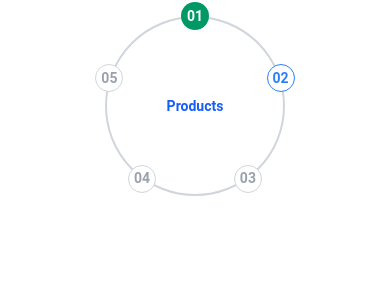
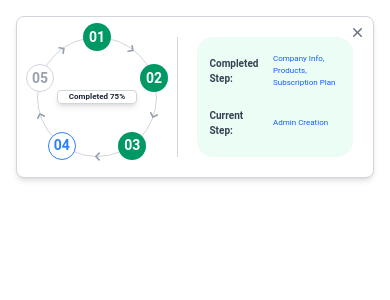
Before and after one commit to Violentvicky5/client_creation_form, a Next.js app: page /model2form in a window 390 px wide. Shown: the top 300 px of the page. Built offline with nearby package versions, Linux system fonts and the light colour scheme.

Commit message:
progress circle bar

```diff
--- a/src/app/model2form/components2/CircularStepperMobile.tsx
+++ b/src/app/model2form/components2/CircularStepperMobile.tsx
@@ -1,4 +1,8 @@
+"use client"; // 🔥 MUST be the first line
+
 import React from "react";
+import { HiChevronRight, HiX, HiCheck } from "react-icons/hi";
+import { Tooltip as ReactTooltip } from "react-tooltip";
 
 type StepStatus = "complete" | "current" | "upcoming";
 
@@ -10,36 +14,47 @@ interface Step {
 
 const steps: Step[] = [
   { id: 1, label: "Company Info", status: "complete" },
-  { id: 2, label: "Products", status: "current" },
-  { id: 3, label: "Subscription Plan", status: "upcoming" },
-  { id: 4, label: "Admin Creation", status: "upcoming" },
+  { id: 2, label: "Products", status: "complete" },
+  { id: 3, label: "Subscription Plan", status: "complete" },
+  { id: 4, label: "Admin Creation", status: "current" },
   { id: 5, label: "Completed", status: "upcoming" },
 ];
 
 const CircularStepperMobile = () => {
-  const diameter = 180; // Outer circle diameter
+  const diameter = 120;
   const radius = diameter / 2;
   const center = radius;
   const totalSteps = steps.length;
+  const stepSize = 28;
+  const chevronSize = 17;
 
   const currentStep = steps.find((s) => s.status === "current") || steps[0];
+  const completedStepsArray = steps.filter((s) => s.status === "complete");
+  const completedSteps = completedStepsArray.map((s) => s.label).join(", ");
+  const completedCount = completedStepsArray.length;
+
+  let progressPercent = 0;
+  if (completedCount === 1) progressPercent = 25;
+  else if (completedCount === 2) progressPercent = 50;
+  else if (completedCount === 3) progressPercent = 75;
+  else if (completedCount === 4) progressPercent = 100;
 
   return (
-    <div className="block md:hidden p-4 flex justify-center">
+    <div className="block md:hidden p-4">
+      <div className="relative flex bg-white border border-gray-300 rounded-lg shadow-md overflow-hidden px-5 py-5">
+        <HiX
+          className="absolute top-2 right-2 text-gray-500 cursor-pointer hover:text-gray-700"
+          size={15}
+        />
+
         <div
-        className="relative"
+          className="relative flex-shrink-0 p-4"
           style={{ width: diameter, height: diameter }}
         >
-        {/* Outer circle */}
-        <div className="absolute inset-0 rounded-full border-2 border-gray-300"></div>
+          <div className="absolute inset-0 rounded-full border-1 border-gray-300"></div>
 
-        {/* Steps on circumference */}
           {steps.map((step, index) => {
-          // Angle in radians for each step (start from top)
             const angle = (index / totalSteps) * 2 * Math.PI - Math.PI / 2;
-
-          const stepSize = 28; // diameter of step circle
-          // Center of step circle on circumference
             const x = center + radius * Math.cos(angle) - stepSize / 2;
             const y = center + radius * Math.sin(angle) - stepSize / 2;
 
@@ -54,16 +69,99 @@ const CircularStepperMobile = () => {
                   ${isCurrent ? "border border-blue-500 text-blue-500 bg-white" : ""}
                   ${!isComplete && !isCurrent ? "border border-gray-300 text-gray-400 bg-white" : ""}`}
                 style={{ left: x, top: y, width: stepSize, height: stepSize }}
-              title={step.label}
+                data-tooltip-id={`step-tooltip-${step.id}`}
+                data-tooltip-content={step.label}
               >
                 {String(step.id).padStart(2, "0")}
               </div>
             );
           })}
 
-        {/* Center label */}
-        <div className="absolute top-1/2 left-1/2 -translate-x-1/2 -translate-y-1/2 text-center px-2">
-          <p className="font-semibold text-blue-600 text-sm">{currentStep.label}</p>
+          {steps.map((_, index) => {
+            const nextIndex = index + 1;
+            const angle1 = (index / totalSteps) * 2 * Math.PI - Math.PI / 2;
+            const angle2 =
+              nextIndex < totalSteps
+                ? (nextIndex / totalSteps) * 2 * Math.PI - Math.PI / 2
+                : angle1 + (2 * Math.PI) / totalSteps;
+            const midAngle = (angle1 + angle2) / 2;
+
+            const chevronRadius = radius - 1;
+            const chevronCenterX = center + chevronRadius * Math.cos(midAngle);
+            const chevronCenterY = center + chevronRadius * Math.sin(midAngle);
+
+            const rotationDeg = (midAngle + Math.PI / 2) * (180 / Math.PI);
+
+            return (
+              <HiChevronRight
+                key={`chevron-${index}`}
+                className="absolute text-gray-400"
+                size={chevronSize}
+                style={{
+                  left: chevronCenterX - chevronSize / 2,
+                  top: chevronCenterY - chevronSize / 2,
+                  transform: `rotate(${rotationDeg}deg)`,
+                }}
+              />
+            );
+          })}
+
+          <div
+            className="absolute w-20 top-1/2 left-1/2 -translate-x-1/2 -translate-y-1/2
+                       text-center px-1 border border-gray-300 rounded shadow-md
+                       flex items-center justify-center"
+            data-tooltip-id="center-tooltip"
+            data-tooltip-content={
+              currentStep.label === "Completed"
+                ? "All steps completed"
+                : `${completedCount} steps completed`
+            }
+          >
+            {currentStep.label === "Completed" ? (
+              <HiCheck className="text-emerald-600 w-4 h-4" />
+            ) : (
+              <p className="font-semibold text-[8px]">
+                {progressPercent ? `Completed ${progressPercent}%` : "Client Creation"}
+              </p>
+            )}
+          </div>
+
+          <ReactTooltip
+            id="center-tooltip"
+            place="top"
+
+            className="bg-black text-white text-[8px] px-2 py-1 rounded shadow-lg"
+          />
+          {steps.map((step) => (
+            <ReactTooltip
+              key={step.id}
+              id={`step-tooltip-${step.id}`}
+              place="top"
+
+              className="bg-black text-white text-[8px] px-2 py-1 rounded shadow-lg"
+            />
+          ))}
+        </div>
+
+        <div className="mx-5 w-px bg-gray-300 self-stretch"></div>
+
+        <div className="bg-emerald-50 rounded-2xl p-2 w-full flex">
+          <table className="table-auto text-left border-collapse w-full">
+            <tbody>
+              <tr>
+                <td className="pr-2 p-1 font-semibold text-[10px] text-gray-700">
+                  Completed Step:
+                </td>
+                <td className="text-blue-600 text-[8px]">{completedSteps}</td>
+              </tr>
+              <tr>
+                <td className="pr-2 p-1 font-semibold text-[10px] text-gray-700">
+                  Current Step:
+                </td>
+                <td className="text-blue-600 text-[8px]">{currentStep.label}</td>
+              </tr>
+            </tbody>
+          </table>
         </div>
       </div>
     </div>
--- a/src/app/model2form/page.tsx
+++ b/src/app/model2form/page.tsx
@@ -10,8 +10,8 @@ const Model2Form = () => {
         <BadgeProgressBar />
       </div>
 
-      {/* Show circular stepper only for <500px */}
-      <div className="block min-[500px]:hidden">
+      {/* Show circular stepper only for 500px- do this below className="block min-[500px]:hidden"*/}
+      <div >
         <CircularStepperMobile />
       </div>
     </div>
```
Lines whose indentation alone changed are shown as unchanged.
